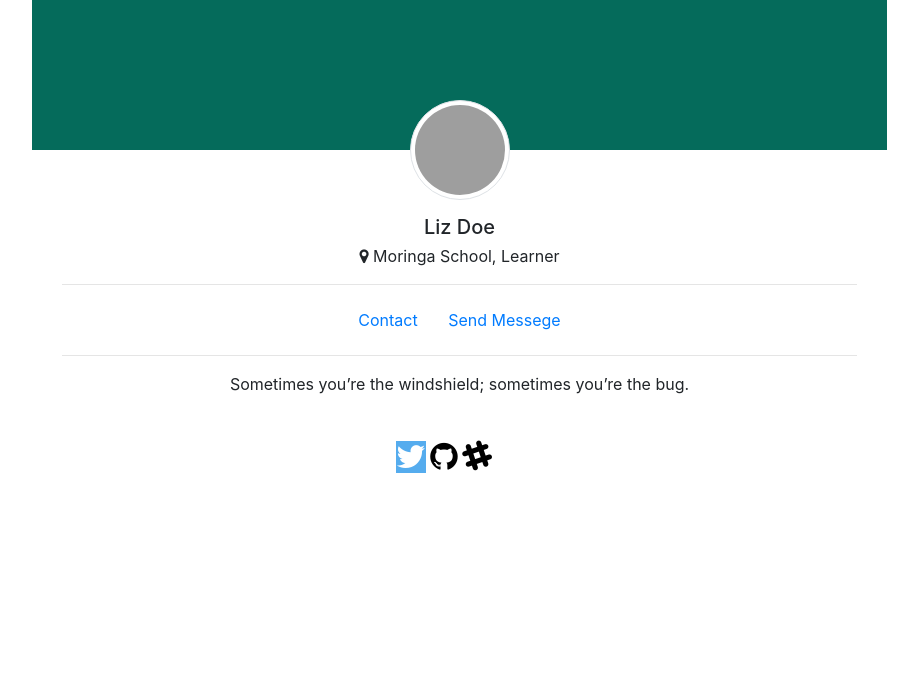
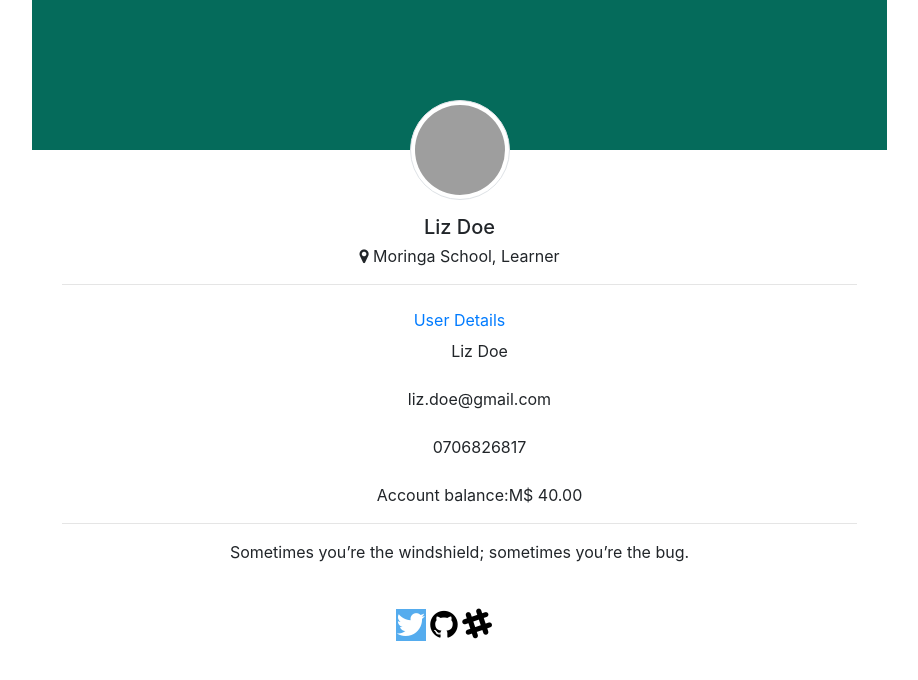
Before and after one commit to alexwaya/wavo, a plain HTML site: page profile.html in a window 1280 px wide. Shown: the whole page, without its empty margins (133-1051 px from the left). Drawn offline with Linux system fonts and the light colour scheme; grey boxes are pictures that could not be loaded.

Commit message:
add user details on profile page

```diff
--- a/css/profile.css
+++ b/css/profile.css
@@ -48,3 +48,8 @@
         background: white;
         color:black;
     }
+
+
+    ul{
+        list-style: none;
+    }
--- a/profile.html
+++ b/profile.html
@@ -25,17 +25,22 @@
                               <p><i class="fa fa-map-marker" aria-hidden="true"></i> Moringa School, Learner</p>
 
                               <hr>
-                              <a href="https://wanjiiru.github.io/Portfolio/" class="btn">Contact</a>
-                              <a href="#" class="btn">Send Messege</a>
+                              <a href="" class="btn">User Details</a>
+                              <ul>
+                                  <li>Liz Doe</li><br>
+                                  <li>liz.doe@gmail.com</li><br>
+                                  <li>0706826817</li><br>
+                                  <li>Account balance:M$ 40.00</li>
+                              </ul>
                               <hr>
                               <span>Sometimes you’re the windshield; sometimes you’re the bug.</span>
                           </div>
                       </div>
-                      <div class="row user-social-detail">
+                      <div class="row user-social-detail text-center">
                           <div class="col-lg-12 col-sm-12 col-12">
                                 <a href="#" class="fa fa-twitter fa-2x"></a>
                                 <a href="#" class="fa fa-github fa-2x"></a>
-                                <i class="fa fa-slack fa-2x" aria-hidden="true"></i>
+                                <a href="#" class="fa fa-slack fa-2x"><a>
                             </div>
                       </div>
                   </div>
```
